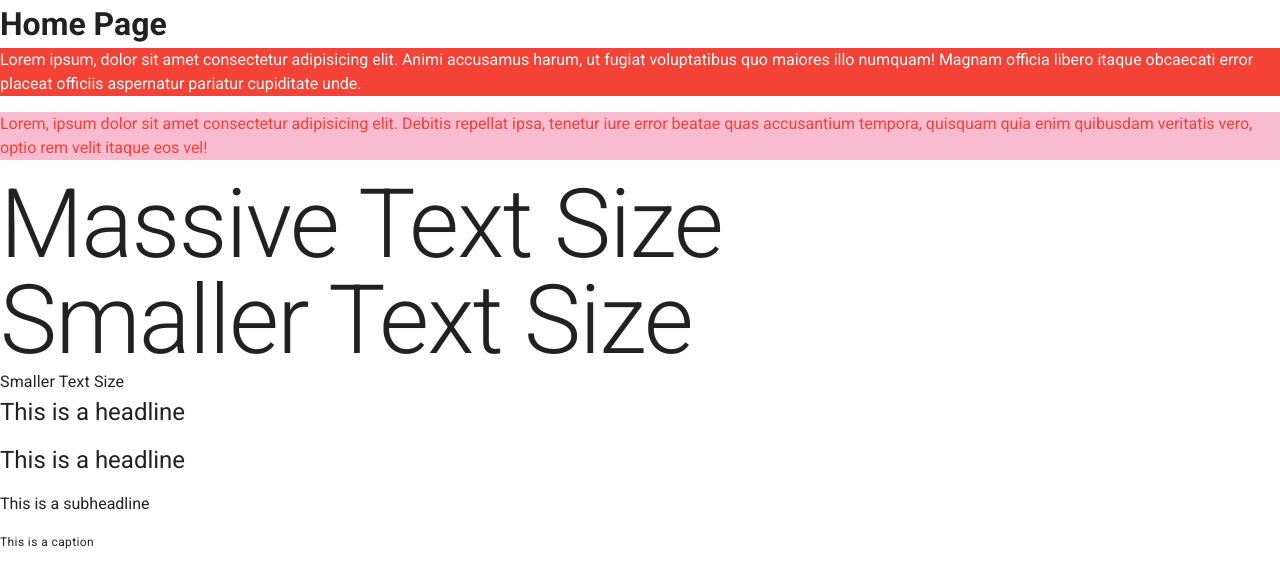
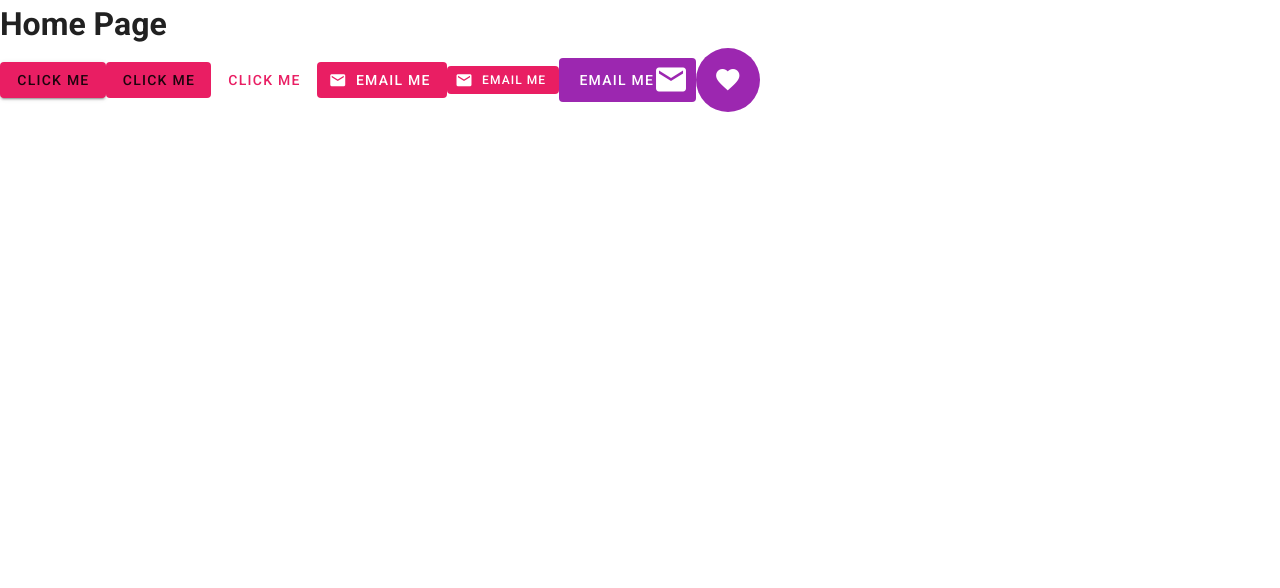
Before and after one commit to markuscorvinus/net-ninja-vuetify, a Vue app: page / in a window 1280 px wide. Shown: the top 588 px of the page. Built offline with nearby package versions, Linux system fonts and the light colour scheme.

Commit message:
#5-buttons and icons

```diff
--- a/src/views/Home.vue
+++ b/src/views/Home.vue
@@ -1,15 +1,28 @@
 <template>
   <div class="home">
     <h1>Home Page</h1>
-    <p class="red white--text">Lorem ipsum, dolor sit amet consectetur adipisicing elit. Animi accusamus harum, ut fugiat voluptatibus quo maiores illo numquam! Magnam officia libero itaque obcaecati error placeat officiis aspernatur pariatur cupiditate unde.</p>
-    <p class="pink lighten-4 red--text text--darken">Lorem, ipsum dolor sit amet consectetur adipisicing elit. Debitis repellat ipsa, tenetur iure error beatae quas accusantium tempora, quisquam quia enim quibusdam veritatis vero, optio rem velit itaque eos vel!</p>
-    <h1 class="display-4">Massive Text Size</h1>
-    <h1 class="text-h1">Smaller  Text Size</h1>
-    <h1 class="text-subtitle-1">Smaller  Text Size</h1>
-    <p class="headline">This is a headline</p>
-    <p class="text-h5">This is a headline</p>
-    <p class="subheading">This is a subheadline</p>
-    <p class="text-caption">This is a caption</p>
+    <v-btn color="pink">click me</v-btn>
+    <v-btn depressed color="pink">click me</v-btn>
+    <v-btn text color="pink">click me</v-btn>
+
+    <v-btn depressed class="pink white--text">
+      <v-icon left>mdi-email</v-icon>
+      <span>email me</span>
+    </v-btn>
+
+    <v-btn depressed class="pink white--text" small>
+      <v-icon left>mdi-email</v-icon>
+      <span>email me</span>
+    </v-btn>
+
+    <v-btn depressed dark color="purple" large>
+      <span>email me</span>
+      <v-icon right large>mdi-email</v-icon>
+    </v-btn>
+
+    <v-btn depressed dark color="purple" large fab>
+      <v-icon>mdi-heart</v-icon>
+    </v-btn>
   </div>
 </template>
 
```
